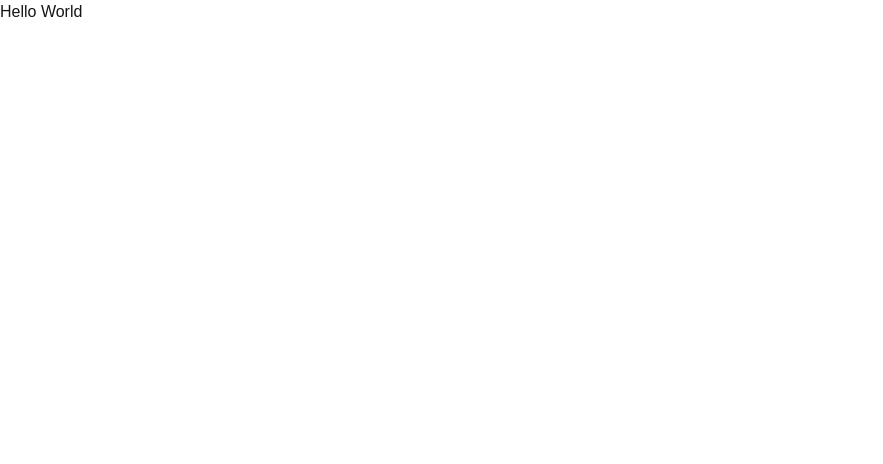
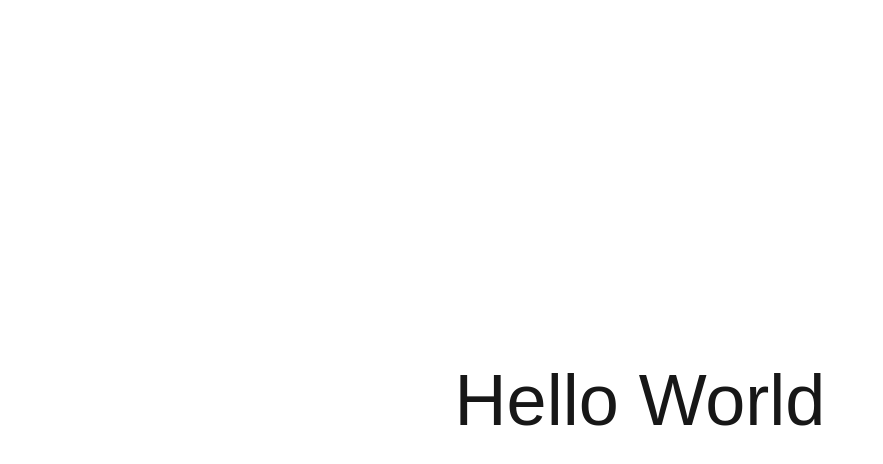
Before and after one commit to michelle-rahman/a1humorproject, a Next.js app: page / in a window 1280 px wide. Shown: the top 464 px of the page, without its empty margins (0-883 px from the left). Built offline with nearby package versions, Linux system fonts and the light colour scheme.

Commit message:
Center and enlarge Hello World text

```diff
--- a/app/page.tsx
+++ b/app/page.tsx
@@ -1,7 +1,7 @@
 export default function Home() {
   return (
-      <main>
-        <h1>Hello World</h1>
+      <main style={{ display: 'flex', justifyContent: 'center', alignItems: 'center', height: '100vh' }}>
+        <h1 style={{ fontSize: '72px' }}>Hello World</h1>
       </main>
   );
 }
```
